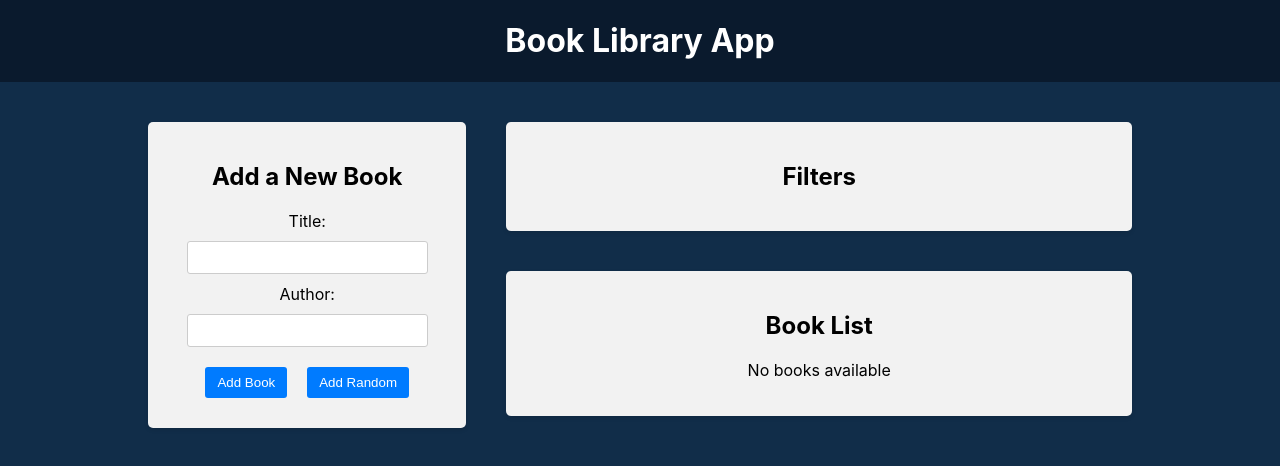
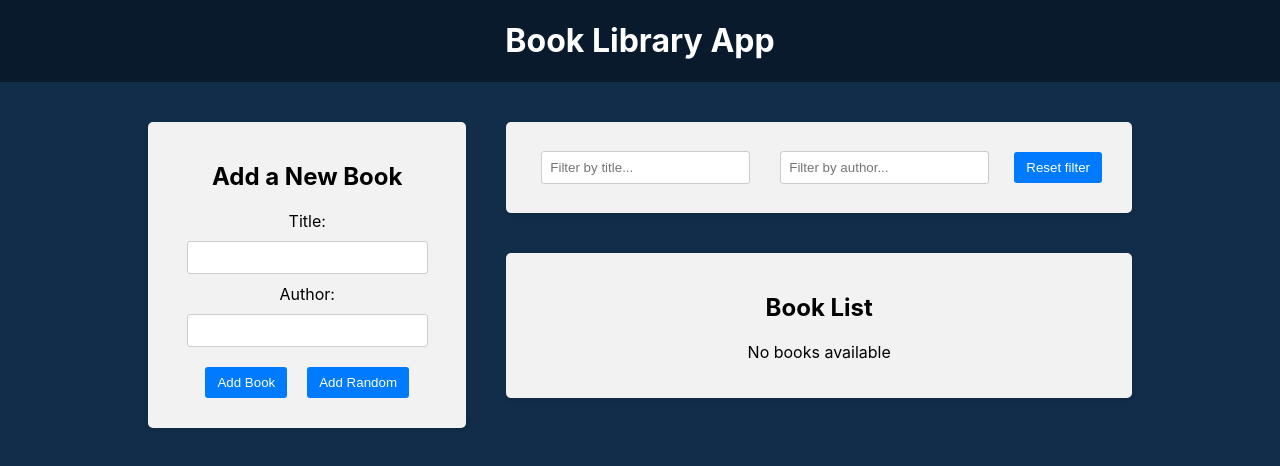
Before and after one commit to RitaRitina/Book-Library-App-react-, a React (Create React App) app in the folder frontend/: page / in a window 1280 px wide. Shown: the top 466 px of the page. Built offline with nearby package versions, Linux system fonts and the light colour scheme.

Commit message:
Filter by author

```diff
--- a/frontend/src/components/BookList/BookList.js
+++ b/frontend/src/components/BookList/BookList.js
@@ -2,19 +2,28 @@
 import { useDispatch } from 'react-redux';
 import { BsBookmarkStar, BsBookmarkStarFill } from 'react-icons/bs';
 import { deleteBook, toggleBook } from '../../redux/books/actionCreators';
+import { selectTitleFilter, selectAuthorFilter } from '../../redux/slices/filterSlice';
 import './BookList.css';
 
 const BookList = () => {
    const books = useSelector((state) => state.books);
+   const titleFilter = useSelector(selectTitleFilter);
+   const authorFilter = useSelector(selectAuthorFilter);
    const dispatch = useDispatch();
 
-   const handleClick = (id) => {
+	const handleClick = (id) => {
       dispatch(deleteBook(id));
    };
 
-	const handleToggleBook = (id) => {
-		dispatch(toggleBook(id))
-	}
+   const handleToggleBook = (id) => {
+      dispatch(toggleBook(id));
+   };
+
+	const filteredBooks = books.filter(book => {
+		const matchesTitle = book.title.toLowerCase().includes(titleFilter.toLowerCase())
+		const matchesAuthor = book.author.toLowerCase().includes(authorFilter.toLowerCase())
+		return matchesTitle && matchesAuthor
+	})
 
    return (
       <div className="app-block book-list">
@@ -24,7 +33,7 @@
          ) : (
             // <p>it`s me</p>
             <ul>
-               {books.map((book, i) => (
+               {filteredBooks.map((book, i) => (
                   <li key={book.id}>
                      <div className="book-info">
                         {++i}. {book.title} by <strong>{book.author}</strong>
--- a/frontend/src/components/Filter/Filter.js
+++ b/frontend/src/components/Filter/Filter.js
@@ -1,9 +1,56 @@
-import './Filter.css'
+import { useDispatch, useSelector } from 'react-redux';
+import {
+   setTitleFilter,
+   setAuthorFilter,
+   selectTitleFilter,
+	selectAuthorFilter,
+   resetFilter,
+} from '../../redux/slices/filterSlice';
+import './Filter.css';
 
 const Filter = () => {
+   const dispatch = useDispatch();
+
+   const titleFilter = useSelector(selectTitleFilter);
+
+   const authorFilter = useSelector(selectAuthorFilter);
+
+   const handleTitleFilterChange = (e) => {
+      dispatch(setTitleFilter(e.target.value));
+   };
+
+   const handleAuthorFilterChange = (e) => {
+		console.log(e.target.value)
+      dispatch(setAuthorFilter(e.target.value));
+   };
+
+   const handleResetFilter = () => {
+      dispatch(resetFilter());
+   };
+
    return (
       <div className="app-block filter">
-         <h2>Filters</h2>
+         <div className="filter-row">
+            <div className="filter-group">
+               <input
+                  value={titleFilter}
+                  type="text"
+                  placeholder="Filter by title..."
+                  onChange={handleTitleFilterChange}
+               ></input>
+            </div>
+            <div className="filter-group">
+               <input
+                  value={authorFilter}
+                  type="text"
+                  placeholder="Filter by author..."
+                  onChange={handleAuthorFilterChange}
+               ></input>
+            </div>
+            <button type="button" onClick={handleResetFilter}>
+               Reset filter
+            </button>
+         </div>
       </div>
    );
 };
--- /dev/null
+++ b/frontend/src/redux/slices/filterSlice.js
@@ -0,0 +1,33 @@
+import { createSlice } from '@reduxjs/toolkit';
+
+const initialState = {
+   title: '',
+	author: '',
+};
+
+const filterSlice = createSlice({
+   name: 'filter',
+   initialState,
+   reducers: {
+      setTitleFilter: (state, action) => {
+         // return { ...state, title: action.payload };
+			//Также можно мутировать state благодаря библиотеке Immer
+			state.title = action.payload
+      },
+		setAuthorFilter: (state, action) => {
+			console.log(action)
+			state.author = action.payload
+		},
+		resetFilter: () => {
+			return initialState
+		}
+   },
+});
+
+export const { setTitleFilter, resetFilter, setAuthorFilter } = filterSlice.actions
+
+export const selectTitleFilter = (state) => state.filter.title;
+
+export const selectAuthorFilter = (state) => state.filter.author;
+
+export default filterSlice.reducer;
--- a/frontend/src/redux/store.js
+++ b/frontend/src/redux/store.js
@@ -1,9 +1,11 @@
 import { configureStore } from '@reduxjs/toolkit';
+import filterReducer from './slices/filterSlice.js'
 import booksReducer from './books/reducer.js';
 
 const store = configureStore({
    reducer: {
       books: booksReducer,
+		filter: filterReducer,
    },
 });
 
```
